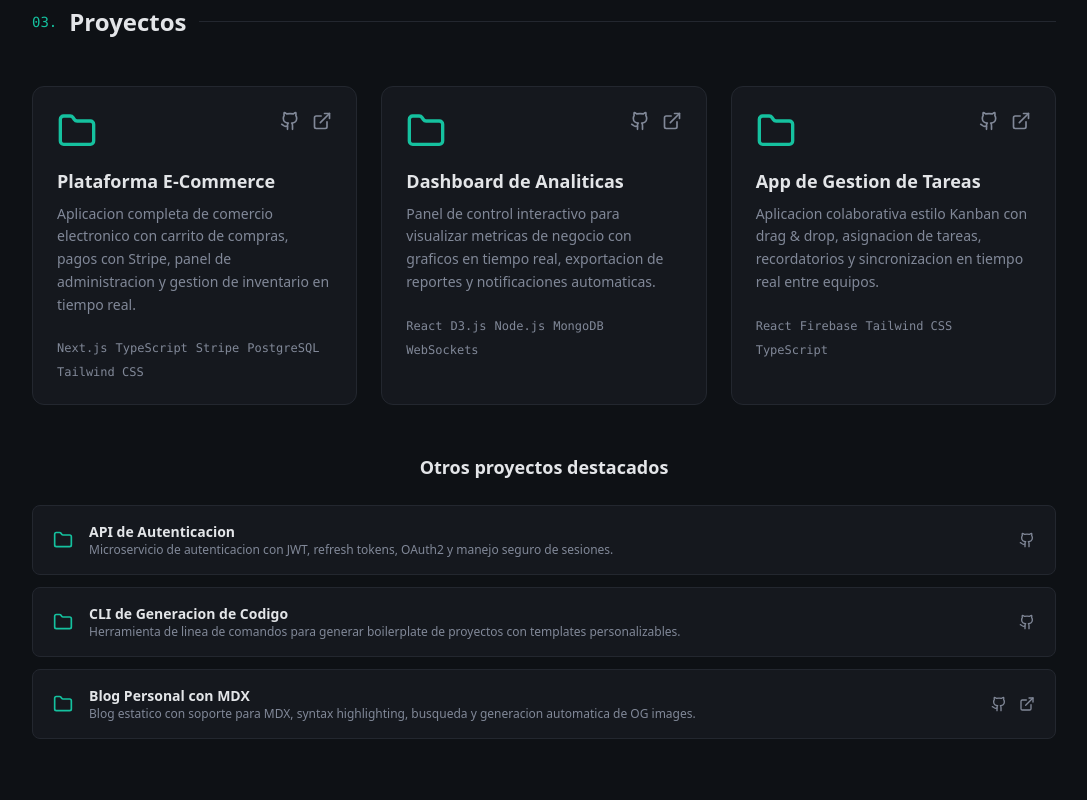
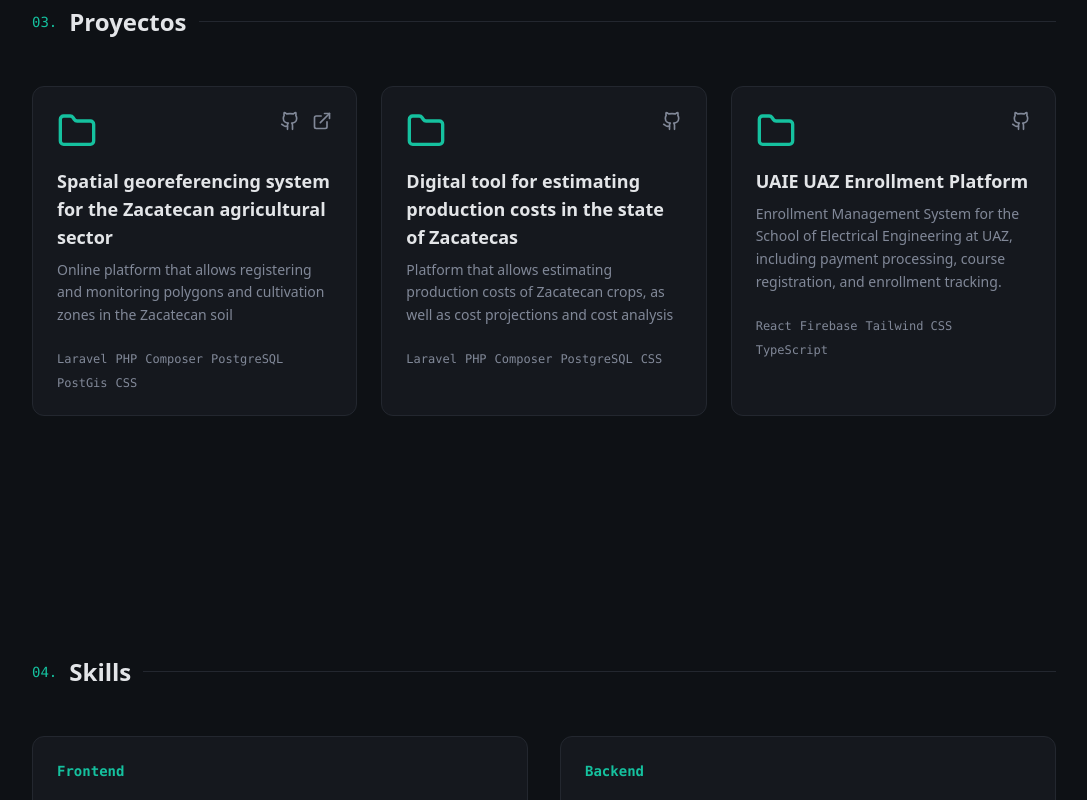
Before and after one commit to rogerzma/personal-portfolio, a Next.js app: page / in a window 1280 px wide. Shown: the part 2000-2800 px from the top of the page, without its empty margins (96-1183 px from the left). Built offline with nearby package versions, Linux system fonts and the light colour scheme.

Commit message:
ultimos cambios

```diff
--- a/app/layout.tsx
+++ b/app/layout.tsx
@@ -15,9 +15,9 @@ const jetbrainsMono = JetBrains_Mono({
 });
 
 export const metadata: Metadata = {
-  title: "Tu Nombre | Desarrollador de Software",
+  title: "Rogelio Zamarripa Martínez | Software Engineer and Developer",
   description:
-    "Portafolio personal de desarrollador de software. Proyectos, experiencia y habilidades.",
+    "Personal portfolio of a software developer. Projects, experience, and skills.",
 };
 
 export default function RootLayout({
--- a/components/portfolio/footer.tsx
+++ b/components/portfolio/footer.tsx
@@ -3,16 +3,16 @@ export function Footer() {
     <footer className="border-t border-border px-6 py-8">
       <div className="mx-auto max-w-5xl text-center">
         <p className="font-mono text-xs text-muted-foreground">
-          Diseñado y construido por{" "}
+          Designed by{" "}
           <a
             href="#"
             className="text-primary transition-colors hover:underline"
           >
-            Tu Nombre Aqui
+            Rogelio Zamarripa Martínez
           </a>
         </p>
         <p className="mt-1 font-mono text-xs text-muted-foreground">
-          Hecho con Next.js, TypeScript y Tailwind CSS
+          Made with Next.js, TypeScript and Tailwind CSS
         </p>
       </div>
     </footer>
--- a/components/portfolio/projects.tsx
+++ b/components/portfolio/projects.tsx
@@ -11,56 +11,29 @@ interface Project {
 
 const projects: Project[] = [
   {
-    title: "Plataforma E-Commerce",
+    title: "Spatial georeferencing system for the Zacatecan agricultural sector",
     description:
-      "Aplicacion completa de comercio electronico con carrito de compras, pagos con Stripe, panel de administracion y gestion de inventario en tiempo real.",
-    technologies: ["Next.js", "TypeScript", "Stripe", "PostgreSQL", "Tailwind CSS"],
-    github: "https://github.com",
-    live: "https://example.com",
+      "Online platform that allows registering and monitoring polygons and cultivation zones in the Zacatecan soil",
+    technologies: ["Laravel", "PHP", "Composer", "PostgreSQL", "PostGis", "CSS"],
+    github: "https://github.com/rogerzma/geoportal",
+    live: "http://zacatecas.inifap.gob.mx:9000/",
     featured: true,
   },
   {
-    title: "Dashboard de Analiticas",
+    title: "Digital tool for estimating production costs in the state of Zacatecas",
     description:
-      "Panel de control interactivo para visualizar metricas de negocio con graficos en tiempo real, exportacion de reportes y notificaciones automaticas.",
-    technologies: ["React", "D3.js", "Node.js", "MongoDB", "WebSockets"],
-    github: "https://github.com",
-    live: "https://example.com",
+      "Platform that allows estimating production costs of Zacatecan crops, as well as cost projections and cost analysis",
+    technologies: ["Laravel", "PHP", "Composer", "PostgreSQL", "CSS"],
+    github: "https://github.com/rogerzma/agrocostos",
     featured: true,
   },
   {
-    title: "App de Gestion de Tareas",
+    title: "UAIE UAZ Enrollment Platform",
     description:
-      "Aplicacion colaborativa estilo Kanban con drag & drop, asignacion de tareas, recordatorios y sincronizacion en tiempo real entre equipos.",
+      "Enrollment Management System for the School of Electrical Engineering at UAZ, including payment processing, course registration, and enrollment tracking.",
     technologies: ["React", "Firebase", "Tailwind CSS", "TypeScript"],
-    github: "https://github.com",
-    live: "https://example.com",
+    github: "https://github.com/rogerzma/InscripcionesUAIE",
     featured: true,
-  },
-  {
-    title: "API de Autenticacion",
-    description:
-      "Microservicio de autenticacion con JWT, refresh tokens, OAuth2 y manejo seguro de sesiones.",
-    technologies: ["Node.js", "Express", "Redis", "PostgreSQL"],
-    github: "https://github.com",
-    featured: false,
-  },
-  {
-    title: "CLI de Generacion de Codigo",
-    description:
-      "Herramienta de linea de comandos para generar boilerplate de proyectos con templates personalizables.",
-    technologies: ["TypeScript", "Node.js", "Commander.js"],
-    github: "https://github.com",
-    featured: false,
-  },
-  {
-    title: "Blog Personal con MDX",
-    description:
-      "Blog estatico con soporte para MDX, syntax highlighting, busqueda y generacion automatica de OG images.",
-    technologies: ["Next.js", "MDX", "Tailwind CSS"],
-    github: "https://github.com",
-    live: "https://example.com",
-    featured: false,
   },
 ];
 
--- a/components/portfolio/skills.tsx
+++ b/components/portfolio/skills.tsx
@@ -9,9 +9,7 @@ const skillCategories: SkillCategory[] = [
     skills: [
       "React",
       "Next.js",
-      "TypeScript",
       "JavaScript",
-      "Tailwind CSS",
       "HTML/CSS",
     ],
   },
@@ -20,25 +18,24 @@ const skillCategories: SkillCategory[] = [
     skills: [
       "Node.js",
       "Express",
+      "Laravel",
+      "REST APIs",
+      "PHP",
       "Python",
-      "REST APIs",
-      "GraphQL",
-      "WebSockets",
     ],
   },
   {
-    title: "Bases de Datos",
+    title: "Databases",
     skills: [
       "PostgreSQL",
       "MongoDB",
-      "Redis",
+      "MySQL",
       "Firebase",
-      "Prisma",
       "SQL",
     ],
   },
   {
-    title: "DevOps & Herramientas",
+    title: "DevOps & Tools",
     skills: [
       "Git",
       "Docker",
@@ -56,7 +53,7 @@ export function Skills() {
       <div className="mx-auto max-w-5xl">
         <div className="mb-12 flex items-center gap-3">
           <span className="font-mono text-sm text-primary">04.</span>
-          <h2 className="text-2xl font-bold text-foreground">Habilidades</h2>
+          <h2 className="text-2xl font-bold text-foreground">Skills</h2>
           <div className="h-px flex-1 bg-border" />
         </div>
 
```
